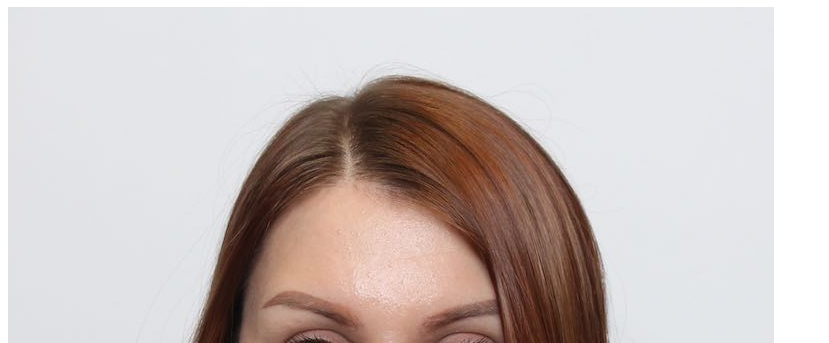
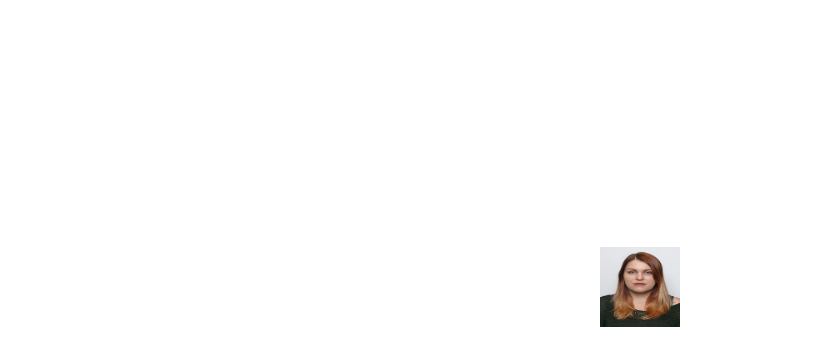
Before and after one commit to leldeeke/myfirstrepo, a plain HTML site: page index.html in a window 1280 px wide. Shown: the part 73-416 px from the top of the page, without its empty margins (0-829 px from the left). Drawn offline with Linux system fonts and the light colour scheme.

Commit message:
Centerded image and tagline

```diff
--- a/index.html
+++ b/index.html
@@ -2,10 +2,15 @@
 <html>
 <head>
 	<title></title>
+	<link rel="stylesheet" type="text/css" href="style.css">
 </head>
 <body>
-	<h1>Hello world!</h1>
-	<img src="IMG_2765.jpg">
+	<div id="container">
+		<img id="logo" src="IMG_2765.jpg">
+		<h1>Hello world!</h1>
+	</div>
+
+
 
 </body>
 </html>
--- /dev/null
+++ b/style.css
@@ -0,0 +1,20 @@
+body {
+	margin: 0;
+	font-family: Helvetica;
+}
+
+#logo {
+	height: 80px;
+	width: 80px;
+
+}
+
+#container {
+	display: flex;
+	align-items: center;
+	justify-content: center;
+	height: 100vh;
+	flex-direction: column;
+
+
+}
```
